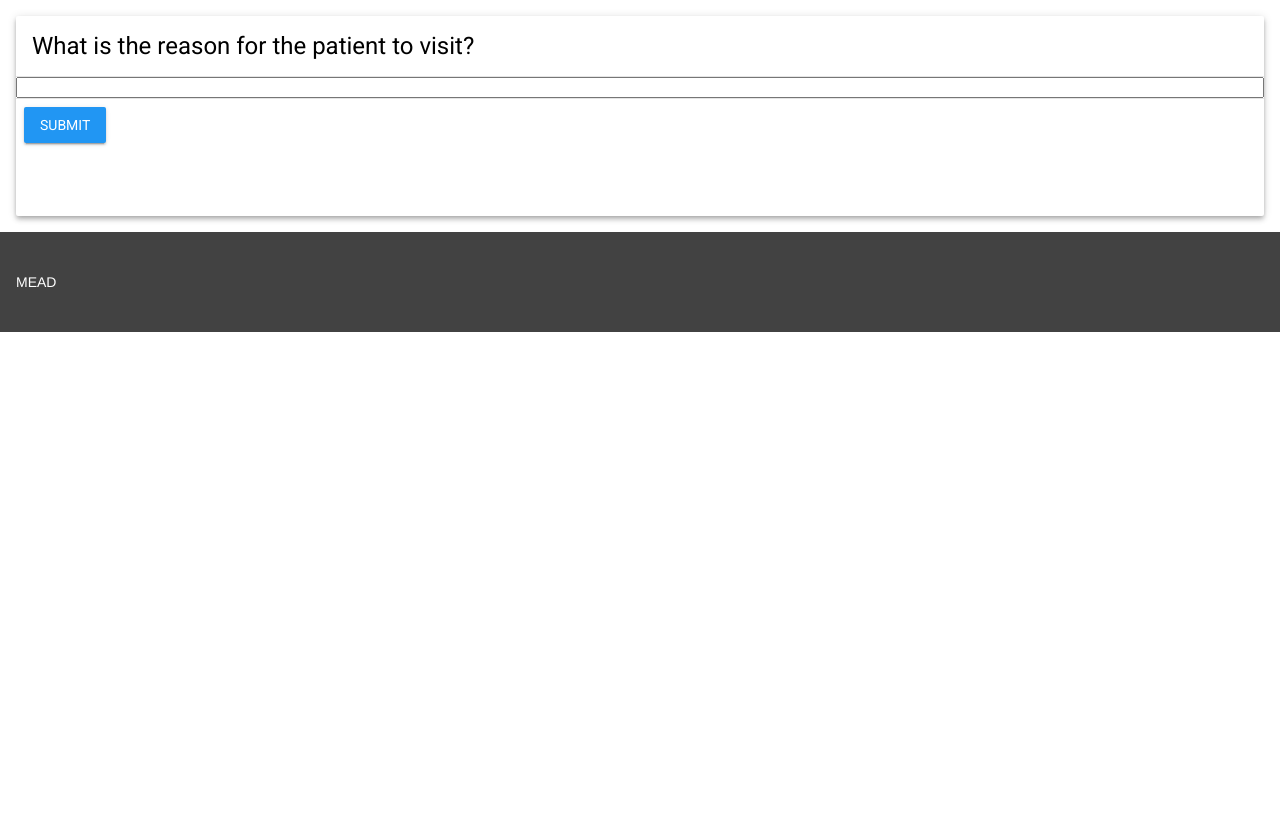
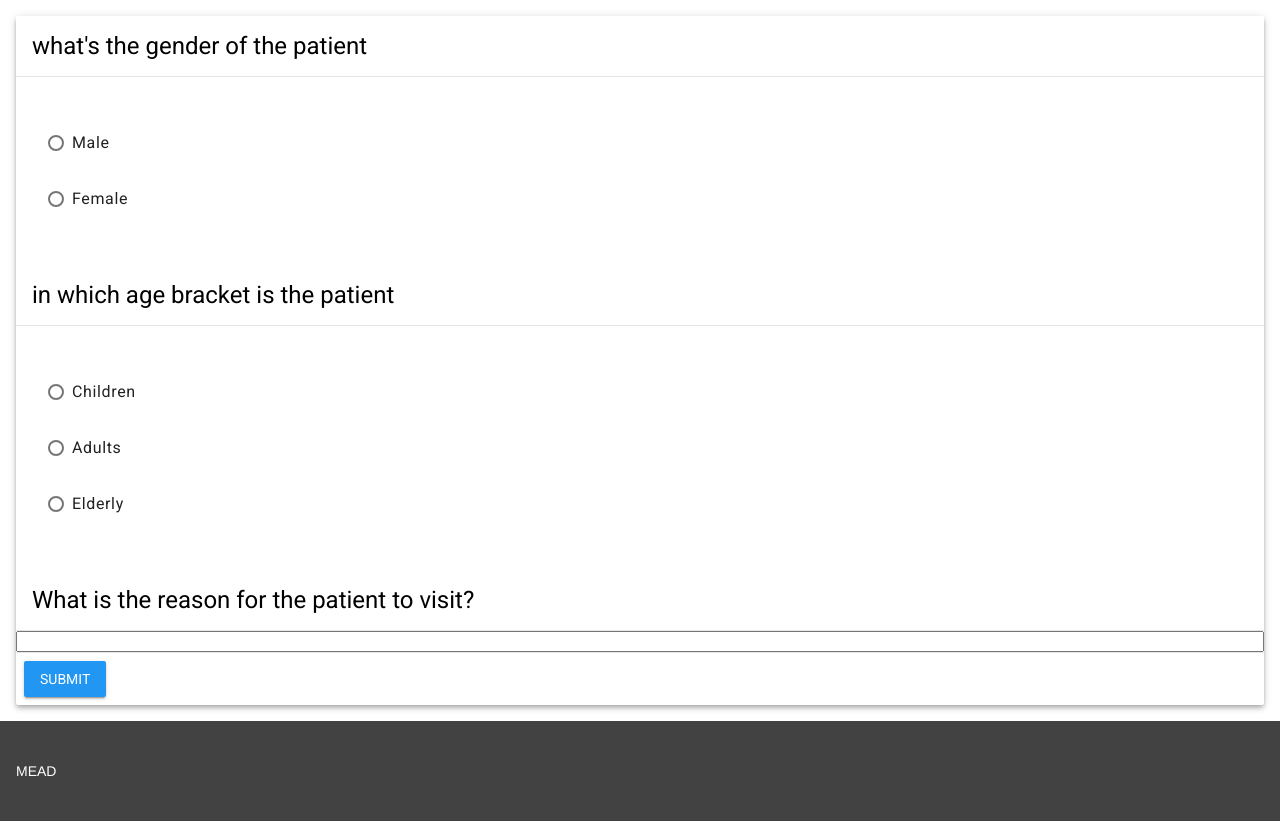
Before and after one commit to imechaozhang/gcloudmead, a Django app: page / in a window 1280 px wide. Shown: the part 64-885 px from the top of the page. Run offline with Django 3.2, Linux system fonts and the light colour scheme.

Commit message:
add input for gender/age, output for drug/lab recommendations

```diff
--- a/polls/templates/polls/initial.html
+++ b/polls/templates/polls/initial.html
@@ -3,6 +3,53 @@
 {% block content %}
 <div class="mdl-grid portfolio-max-width">
   <form class="mdl-cell mdl-cell--12-col mdl-card mdl-shadow--4dp" method="POST">
+    {% csrf_token %}
+    <div class="mdl-card__title mdl-card--border">
+      <h2 class="mdl-card__title-text">what's the gender of the patient</h2>
+    </div>
+    <div class="mdl-card__supporting-text no-vertical-padding">
+      <ul class="choice-list-control mdl-list">
+        <li class="mdl-list__item">
+          <label class="mdl-radio mdl-js-radio mdl-js-ripple-effect" >
+            <input type="radio" id=1 class="mdl-radio__button" name="gender" value="Male">
+            <span class="mdl-radio__label">Male</span>
+          </label>
+        </li>
+        <li class="mdl-list__item">
+          <label class="mdl-radio mdl-js-radio mdl-js-ripple-effect" >
+            <input type="radio" id=2 class="mdl-radio__button" name="gender" value="Female">
+            <span class="mdl-radio__label">Female</span>
+          </label>
+        </li>
+      </ul>
+    </div>
+
+    {% csrf_token %}
+    <div class="mdl-card__title mdl-card--border">
+      <h2 class="mdl-card__title-text"> in which age bracket is the patient</h2>
+    </div>
+    <div class="mdl-card__supporting-text no-vertical-padding">
+      <ul class="choice-list-control mdl-list">
+        <li class="mdl-list__item">
+          <label class="mdl-radio mdl-js-radio mdl-js-ripple-effect" >
+            <input type="radio" id=3 class="mdl-radio__button" name="age" value="Children">
+            <span class="mdl-radio__label">Children</span>
+          </label>
+        </li>
+        <li class="mdl-list__item">
+          <label class="mdl-radio mdl-js-radio mdl-js-ripple-effect" >
+            <input type="radio" id=4 class="mdl-radio__button" name="age" value="Adults">
+            <span class="mdl-radio__label">Adults</span>
+          </label>
+        </li>
+        <li class="mdl-list__item">
+          <label class="mdl-radio mdl-js-radio mdl-js-ripple-effect" >
+            <input type="radio" id=5 class="mdl-radio__button" name="age" value="Elderly">
+            <span class="mdl-radio__label">Elderly</span>
+          </label>
+        </li>
+      </ul>
+    </div>
     {% csrf_token %}
     <div class="mdl-card__title mdl-card--border">
       <h2 class="mdl-card__title-text">What is the reason for the patient to visit?</h2>
@@ -25,6 +72,7 @@
       </script>
     </datalist>
     </body>
+
     <div class="mdl-card__actions mdl-card--border">
       <button class="mdl-button mdl-js-button mdl-button--raised mdl-js-ripple-effect mdl-button--colored">
         Submit
--- a/polls/templates/polls/wm.csv
+++ b/polls/templates/polls/wm.csv
@@ -1,4 +1,4 @@
-,Headache,Abdominal_pain,Cold_sweats,Fever,Sore_throat,Pain_in_the_limbs,Cough,Runny_nose,Chest_pain,Sweating,Tiredness,Unconsciousness_short,Weight_gain,Stuffy_nose,Shortness_of_breath,Chest_tightness,Swollen_glands_on_the_neck,Nausea,Heartburn,Burning_in_the_throat,Chills,Sleeplessness,Reduced_appetite,weakness,Going_black_before_the_eyes,Sputum,Sneezing,Anxiety,Male,Female,Child,Adult,Elder
+,Headache,Abdominal_pain,Cold_sweats,Fever,Sore_throat,Pain_in_the_limbs,Cough,Runny_nose,Chest_pain,Sweating,Tiredness,Unconsciousness_short,Weight_gain,Stuffy_nose,Shortness_of_breath,Chest_tightness,Swollen_glands_on_the_neck,Nausea,Heartburn,Burning_in_the_throat,Chills,Sleeplessness,Reduced_appetite,weakness,Going_black_before_the_eyes,Sputum,Sneezing,Anxiety,Male,Female,Children,Adults,Elderly
 Headache,0.9,0,0,0,0,0,0,0,0,0,0,0,0,0,0,0,0,0.18,0,0,0,0,0,0,0,0,0,0,0,0,0,0,0
 Coronary heart disease,0,0,0.539999924,0,0,0,0,0,0.72,0,0,0.4803202,0,0,0.192,0.9,0,0,0.108,0,0,0,0,0,0.9,0,0,0,0,0,0,0,0
 Flu,0.4153846,0,0,0.675,0.405,0.675,0.50625,0.9,0.18,0.9,0.675,0,0,0.9,0.9,0,0.5625,0,0,0.54,0.9,0,0.61363636,0,0,0.73125,0.675,0,0,0,0,0,0
--- a/polls/views.py
+++ b/polls/views.py
@@ -20,8 +20,12 @@ class InitialView(View):
     @staticmethod
     def post(request):
         selected = request.POST.get('selected', '')
+        gender = request.POST.get('gender', '')
+        age_group = request.POST.get('age', '')
         request.session['asked'] = [selected]
         request.session['positive'] = [selected]
+        request.session['gender'] = gender
+        request.session['age'] = age_group
         return redirect(reverse('polls:index'))
 
 
@@ -33,18 +37,21 @@ class QuestionView(View):
         self.dp = DiagnoseProcess()
 
     def get(self, request):
-        asked = request.session.get('asked')
-        positive = request.session.get('positive')
-        self.dp.asked = asked
-        self.dp.positive = positive
+        self.dp.gender = request.session.get('gender')
+        self.dp.age = request.session.get('age')
+        self.dp.asked = request.session.get('asked')
+        self.dp.positive = request.session.get('positive')
         self.dp.reduce()
 
         if self.dp.time_to_conclude():
             diagnosis = self.dp.check()
             request.session['diagnosis'] = diagnosis
+            recommend = self.dp.recommendation()
+            drugs = recommend[0]
+            labs = recommend[1]
             request.session.flush()
             messages.add_message(request, messages.INFO, 'Here is your diagnosis')
-            return render(request, 'polls/conclude.html', {'diagnosis': dict(diagnosis)})
+            return render(request, 'polls/conclude.html', {'diagnosis': dict(diagnosis), 'drugs': drugs, 'labs': labs})
 
         symptom = self.dp.next_symptom()
         question = Question(
```
Also changed, not shown: polls/diagnosisProcess.py (+33 -2 lines), polls/templates/polls/conclude.html (+8 -0 lines), polls/templates/polls/drugrec.csv (added, +8 -0 lines), polls/templates/polls/labrec.csv (added, +8 -0 lines).
